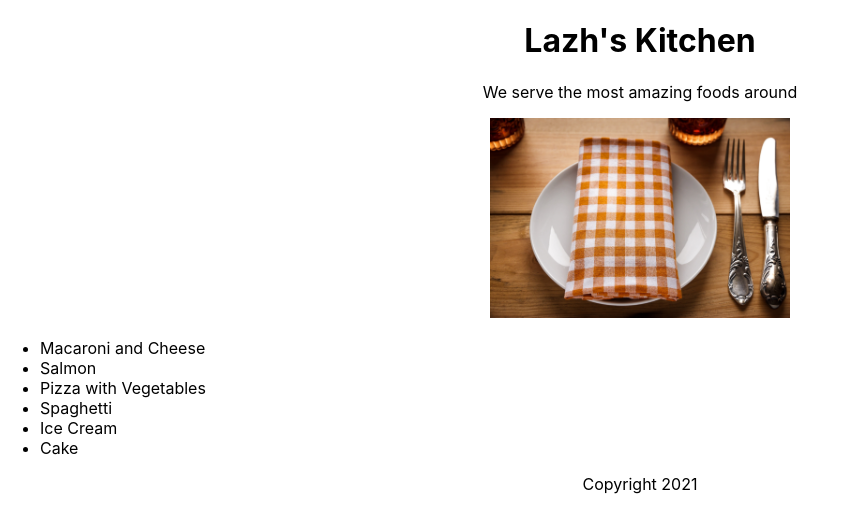
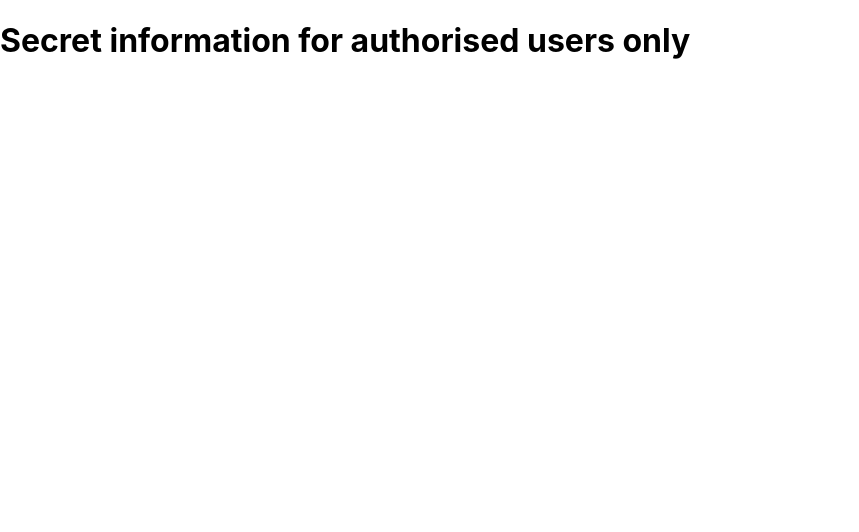
Before and after one commit to lakshmansha/react-essentials, a React (Create React App) app: page / in a window 1280 px wide. Shown: the top 532 px of the page, without its empty margins (0-859 px from the left). Built offline with nearby package versions, Linux system fonts and the light colour scheme.

Commit message:
Handling Props Destructure.

```diff
--- a/src/App.js
+++ b/src/App.js
@@ -1,54 +1,20 @@
 // import logo from './logo.svg';
 import './App.css';
-import restaurant from './restaurant.jpg';
 
-function Header(props) {
+function SecretComponent() {
+  return <h1>Secret information for authorised users only</h1>
+}
+
+function RegularComponent() {
+  return <h1>Everyone can see this component.</h1>
+}
+
+function App(props) {
   return (
-    <header>
-      <h1>{props.name}'s Kitchen</h1>
-    </header>
+    <>
+      {props.authorized ? <SecretComponent /> : <RegularComponent />}
+    </>
   )
 }
 
-function Main(props) {
-  return (
-    <section>
-      <p>We serve the most {props.adjective} foods around</p>
-      <img src={restaurant} height={200} alt="The Veg Plater" />
-      <ul style={{textAlign: 'left'}}>
-        {props.dishes.map((dish) => <li key={dish.id}>{dish.title}</li>)}
-      </ul>
-    </section>
-  )
-}
-
-function Footer(props) {
-  return (
-    <footer>
-      <p>Copyright {props.year}</p>
-    </footer>
-  )
-}
-
-const dishes = [
-  "Macaroni and Cheese",
-  "Salmon",
-  "Pizza with Vegetables",
-  "Spaghetti",
-  "Ice Cream",
-  "Cake"
-];
-
-const dishObjects = dishes.map((dish, i) => ({ id: i, title: dish}));
-
-function App() {
-  return (
-    <div className="App">
-        <Header name="Lazh" />
-        <Main adjective="amazing" dishes={dishObjects} />
-        <Footer year={new Date().getFullYear()} />
-    </div>
-  );
-}
-
 export default App;
--- a/src/index.js
+++ b/src/index.js
@@ -5,7 +5,7 @@
 import reportWebVitals from './reportWebVitals';
 
 ReactDOM.render(
-  <App />,
+  <App  authorized={true}/>,
   document.getElementById('root')
 );
 
```
